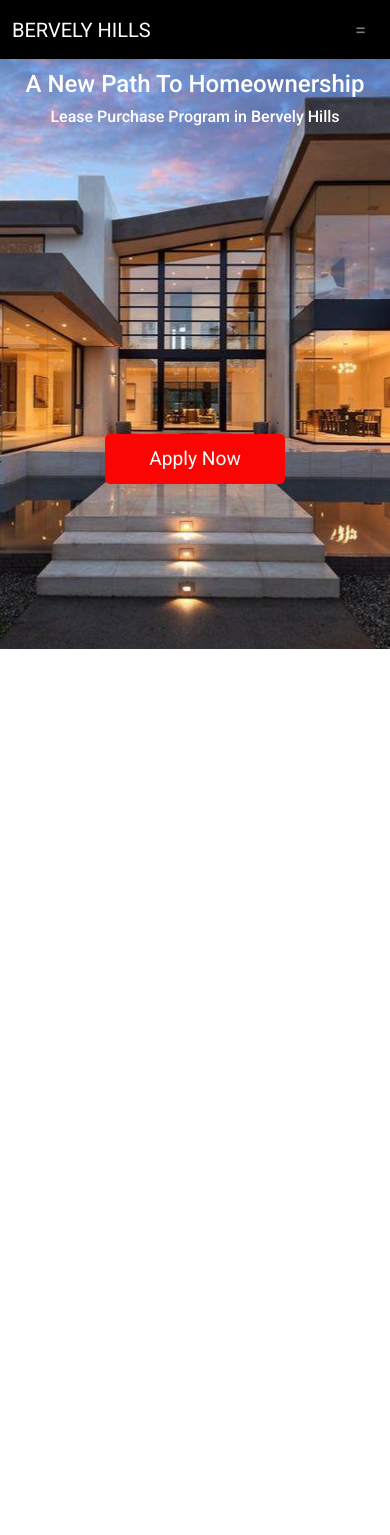
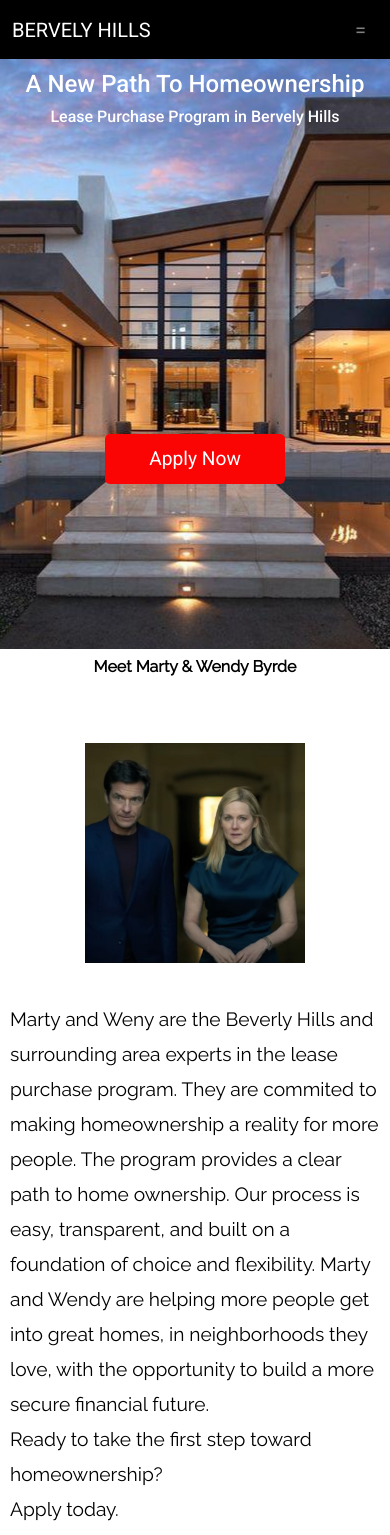
Before and after one commit to edwardoboh/beverly-estate, a React (Create React App) app: page / in a window 390 px wide. Before the commit the page ends 844 px from the top, so only its background shows below. Built offline with nearby package versions, Linux system fonts and the light colour scheme.

Commit message:
about page

```diff
--- a/public/index.html
+++ b/public/index.html
@@ -25,6 +25,7 @@
       Learn how to configure a non-root public URL by running `npm run build`.
     -->
     <link href="https://fonts.googleapis.com/css?family=Roboto:300,400,500,700&display=swap" rel="stylesheet" />
+    <link href="https://fonts.googleapis.com/css2?family=Raleway&display=swap" rel="stylesheet">
     <title>React App</title>
   </head>
   <body>
--- a/src/App.css
+++ b/src/App.css
@@ -65,6 +65,41 @@ button.navbar-toggler{
   margin-top:300px;
 
 }
+
+.Name{
+  color: black;
+  text-align: center;
+  margin-top: 2%;
+  font-family: 'Raleway', sans-serif;
+  font-weight: 600;
+  font-size: 2em;
+}
+
+
+.ozark{
+  width: 420px;
+  margin-top: 15%;
+
+}
+
+.bio{
+  color: black;
+  font-family: 'Raleway', sans-serif;
+  font-weight: 100;
+  font-size: 1.2em;
+  width: 600px;
+  line-height: 35px;
+  margin-top: 10%;
+}
+
+.about-info{
+  display: flex;
+  flex-direction: row;
+  flex-wrap: wrap;
+  justify-content: space-around;
+
+}
+
 @media only screen and (max-width: 414px) {
   a.nav-link{
     margin-left: 40%;
@@ -79,4 +114,40 @@ button.navbar-toggler{
     font-size: 1.5em;
     margin-top: 3%;
   }
+
+  .Name{
+    color: black;
+    text-align: center;
+    margin-top: 2%;
+    font-family: 'Raleway', sans-serif;
+    font-weight: 600;
+    font-size: 1em;
+  }
+
+
+  .ozark{
+    width: 220px;
+    margin-top: 15%;
+
+  }
+
+  .bio{
+    color: black;
+    font-family: 'Raleway', sans-serif;
+    font-weight: 100;
+    font-size: 1.2em;
+    width: 600px;
+    line-height: 35px;
+    margin-top: 10%;
+    padding-left: 10px;
+    padding-right:10px;
+  }
+
+  .about-info{
+    display: flex;
+    flex-direction: row-reverse;
+    flex-wrap: wrap-reverse;
+    justify-content: space-around;
+
+  }
 }
--- a/src/App.js
+++ b/src/App.js
@@ -2,12 +2,14 @@ import Nav from './pages/Nav';
 import './App.css';
 import React from 'react';
 import Hero from './pages/Hero';
+import About from './pages/About';
 
 function App() {
   return (
     <div className="App">
     <Nav />
     <Hero />
+    <About />
     </div>
   );
 }
--- a/src/pages/About.js
+++ b/src/pages/About.js
@@ -0,0 +1,30 @@
+import React from "react";
+import Pic from "../assets/w&m.jpg"
+
+
+function About(){
+    return (
+        <div>
+            <h1 className="Name">Meet Marty & Wendy Byrde</h1>
+            <div className="about-info">
+        <h2 className="bio">
+        Marty and Weny are the Beverly Hills and surrounding area experts in the
+        lease purchase program. They are commited to making homeownership a reality for
+        more people. The program provides a clear path to home ownership. Our process
+        is easy, transparent, and built on a foundation of choice and flexibility. Marty
+        and Wendy are helping more people get into great homes, in neighborhoods they love,
+         with the opportunity to build a more secure financial future.
+
+         <br></br>
+        Ready to take the first step toward homeownership?
+        <br></br>
+        Apply today.
+        </h2>
+            <img src={Pic} alt='Marty and Wendy' className="ozark"></img>
+
+            </div>
+        </div>
+    )
+}
+
+export default About;
```
Also changed, not shown: src/assets/m&w.jpg (added), src/assets/w&m.jpg (added).
